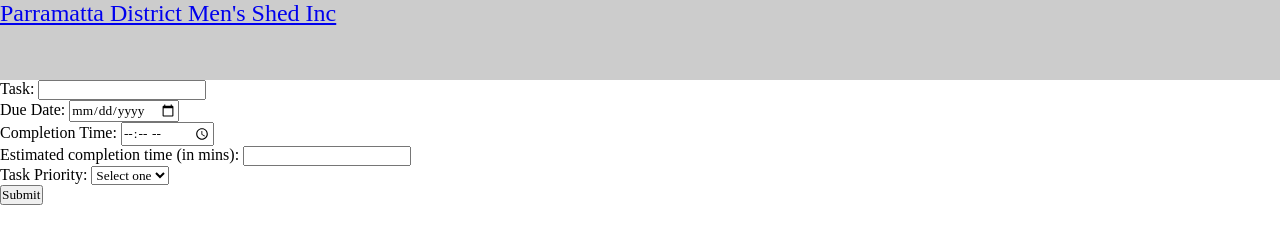
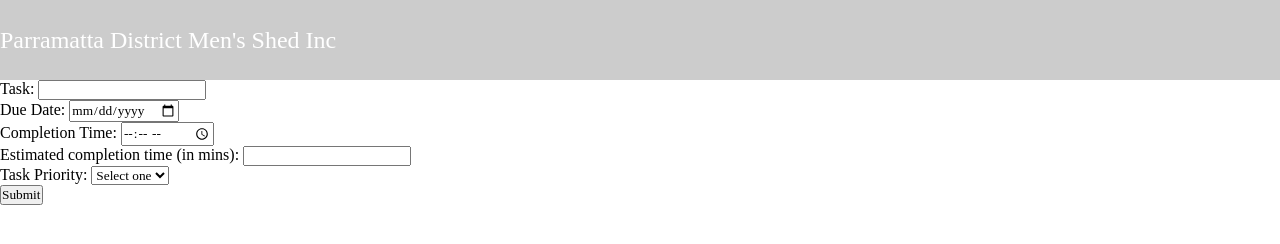
Before and after one commit to JonEnrique/fridge, a website: page public/index.html in a window 1280 px wide. Drawn offline with Linux system fonts and the light colour scheme.

Commit message:
navbarcss

```diff
--- a/public/style.css
+++ b/public/style.css
@@ -27,3 +27,17 @@
     margin: 0 auto;
     padding: 0 0px;
   }
+
+  #navbar__logo{
+    background-color: #fff;
+    background-size: 100%;
+    background-clip: text;
+    -moz-background-clip: text;
+    -webkit-text-fill-color: transparent;
+    -moz-text-fill-color: transparent;
+    display: flex;
+    align-items: center;
+    cursor: pointer;
+    text-decoration: none;
+    font-size: 1.5rem;
+  }
```
